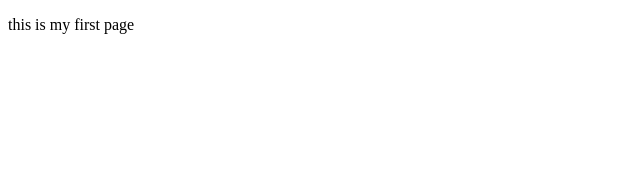
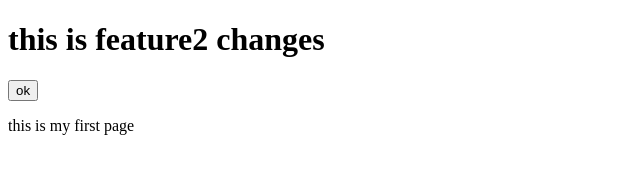
Before and after one commit to fullstackwebdeveloper786/localrapo, a plain HTML site: page index2.html in a window 1280 px wide. Shown: the whole page, without its empty margins (0-640 px from the left). Drawn offline with Linux system fonts and the light colour scheme.

Commit message:
feature2 files

```diff
--- a/index2.html
+++ b/index2.html
@@ -4,6 +4,8 @@
         <title>first page</title>
     </head>
     <body>
+        <h1>this is feature2 changes</h1>
+        <button>ok</button>
         <p>this is my first page</p>
     </body>
 </html>
```
Also changed, not shown: 1 other file.
